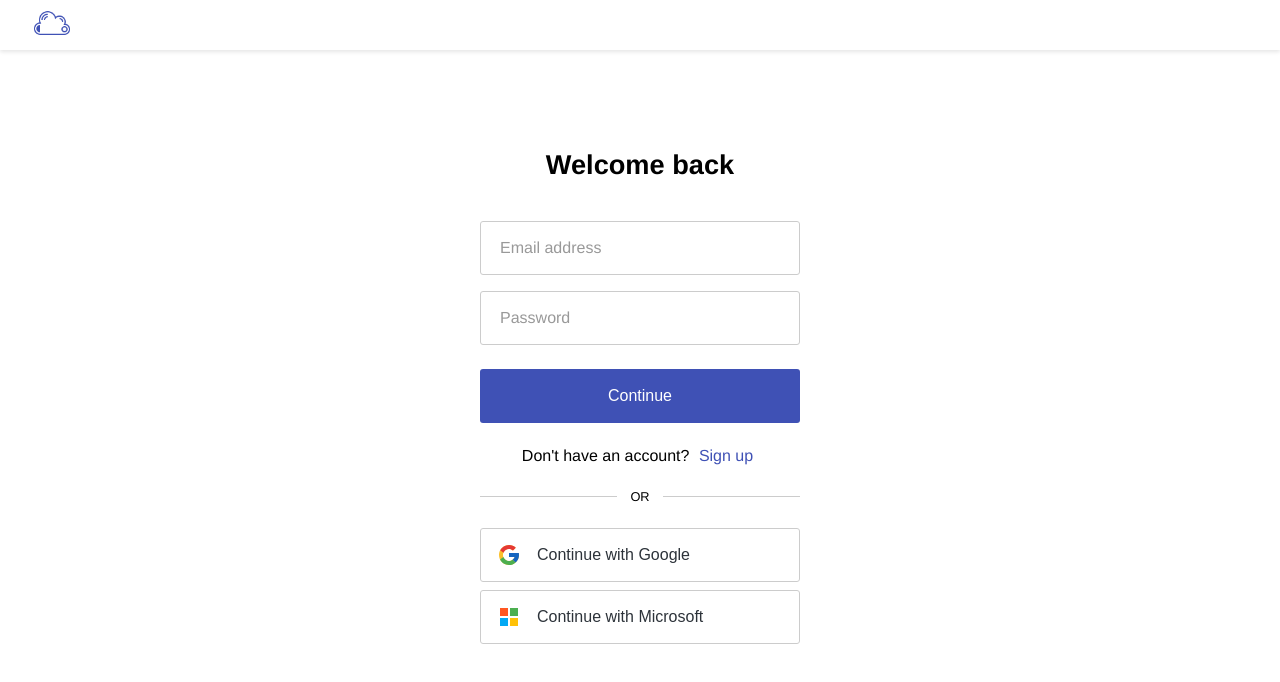
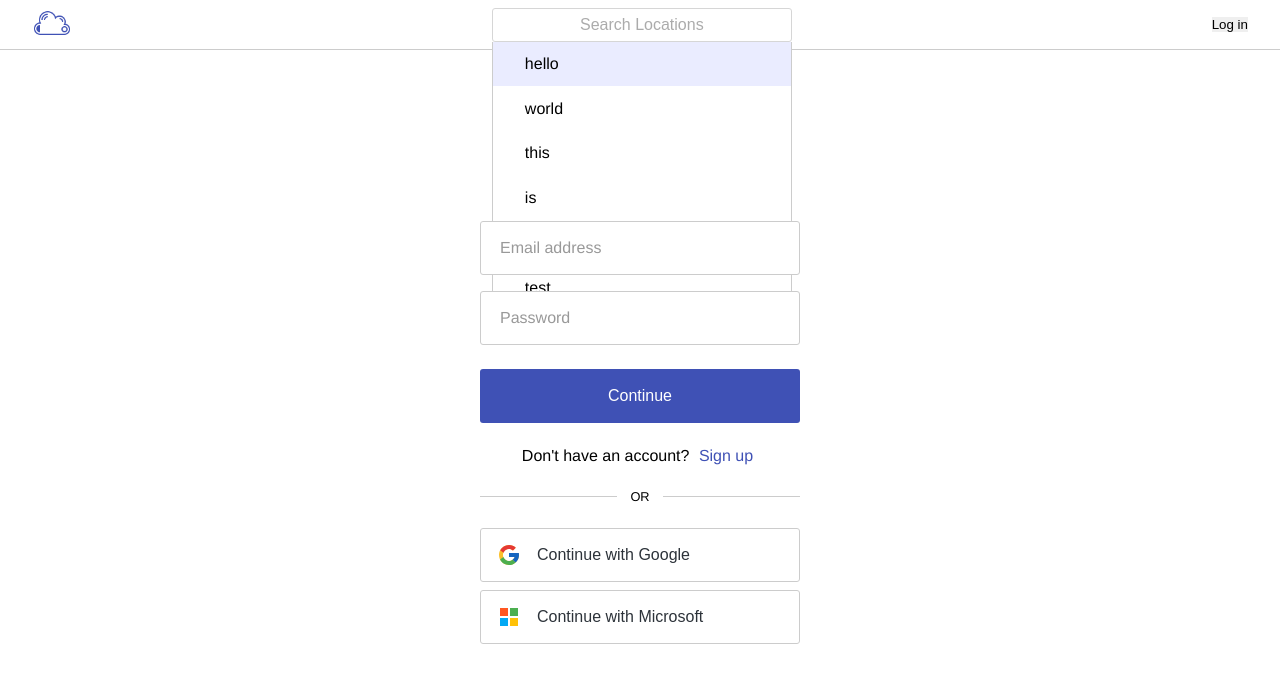
Before and after one commit to brandon-kong/weatherapp, a Vue app in the folder weather/: page /login in a window 1280 px wide. Shown: the top 682 px of the page. Built offline with nearby package versions, Linux system fonts and the light colour scheme; what vue3-google-login would draw is missing.

Commit message:
added searchbar

```diff
--- a/weather/src/components/Navbar/index.vue
+++ b/weather/src/components/Navbar/index.vue
@@ -1,12 +1,16 @@
 <template>
+    <div class="univ-nav">
         <nav class="nav-container">
             <div class="logo">
                 <router-link to="/">
                     <img draggable="false" class="logo-img" src="@/assets/imgs/logo-64.png" alt="logo">
                 </router-link>
             </div>
-        <button v-if="isAuthenticated" @click="logout">Logout</button>
+            <Searchbar />
+            <button v-show="isAuthenticated" @click="logout">Logout</button>
+            <button v-show="!isAuthenticated">Log in</button>
         </nav>
+    </div>
 </template>
 
 <style scoped>
@@ -20,7 +24,7 @@
     padding: 0 2rem;
     height: var(--navbar-height);
     background-color: #fff;
-    box-shadow: 0 2px 4px rgba(0, 0, 0, 0.1);
+    border-bottom: 1px solid #ccc;
 }
 
 .logo {
@@ -36,6 +40,7 @@
 
 <script>
 
+import Searchbar from '@/components/Searchbar'
 import { useAuthStore } from '@/stores/authStore'
 
 export default {
@@ -44,6 +49,10 @@ export default {
         return {
             isMenuOpen: false
         }
+    },
+
+    components: {
+        Searchbar
     },
     methods: {
         logout() {
--- /dev/null
+++ b/weather/src/components/Searchbar/index.vue
@@ -0,0 +1,127 @@
+<template>
+    <div class="">
+        <form class="searchbar-container" v-on:submit.stop.prevent="forceSearchResult">
+            <input class="searchbar autocomplete geoapify-autocomplete-input" type="text" placeholder="Search Locations"
+            v-model="search" @input="searchLocations"
+            @focus="focusIn"
+            @keydown.down="arrowDown"
+            @keydown.up="arrowUp"
+            @keydown.enter="onEnter"
+            name="search"
+            autocomplete="off"
+            />
+        </form>
+        <div class="search-container">
+            <ul class="search-list">
+                <li v-for="(result, i) in query" :key="i"
+                    :class="{ 'is-active': i === arrowIndex }"
+                    class="search-suggestion"
+                    @click="setResult(result)"
+                    @mouseover="setArrowIndex(i)"
+                    >
+                    {{ result }}
+                </li>
+            </ul>
+        </div>
+    </div>
+</template>
+
+<style scoped>
+
+.searchbar-container {
+    display: flex;
+    justify-content: center;
+    align-items: center;
+    flex-direction: column;
+}
+
+.searchbar {
+    width: 300px;
+    height: 1rem;
+    border: 1px solid #bbb;
+    border-radius: 3px;
+    padding: 1rem 2rem;
+    font-size: 1rem;
+    outline: none;
+    opacity: 0.6;
+    text-align: center;
+    transition: all 0.3s ease;
+}
+
+.searchbar:focus {
+    outline: none;
+    opacity: 1;
+
+    box-shadow: rgba(0, 0, 0, 0.12) 0px 1px 3px, rgba(0, 0, 0, 0.24) 0px 1px 2px;
+}
+
+.search-container {
+    color: black;
+    margin: auto;
+    width: 300px;
+    position: absolute;
+    background-color: #fff;
+}
+
+.search-list {
+    list-style: none;
+    border: 1px solid #ccc;
+    border-radius: 0px 0px 3px 3px;
+    border-top: none;
+}
+
+.search-suggestion {
+    height: 2rem;
+    width: 100%;
+    padding: 1.4rem 2rem;
+
+    display: flex;
+    align-items: center;
+    transition: all 0.2s ease;
+}
+
+.search-suggestion:hover {
+    background-color: #eee;
+    cursor: pointer;
+}
+
+.is-active {
+    background-color: var(--primary-color-background);
+}
+</style>
+<script>
+
+export default {
+    name: "SearchbarComponent",
+    data() {
+        return {
+            search: "",
+            query: [
+                'hello', 'world', 'this', 'is', 'a', 'test'
+            ],
+            arrowIndex: 0,
+        }
+    },
+
+    methods: {
+        arrowUp() {
+            if (this.arrowIndex == 0) {
+                this.arrowIndex = this.query.length - 1;
+            }
+            else {
+                this.arrowIndex--;
+            }
+        },
+
+        arrowDown() {
+            if (this.arrowIndex == this.query.length - 1) {
+                this.arrowIndex = 0;
+            }
+            else {
+                this.arrowIndex++;
+            }
+        },
+    }
+}
+
+</script>
--- a/weather/src/router/index.js
+++ b/weather/src/router/index.js
@@ -25,7 +25,8 @@ const routes = [
         name: 'Login',
         component: Login,
         meta: {
-            requiresAuth: false
+            requiresAuth: false,
+            title: 'Welcome back'
         }
     },
 
```
Lines whose indentation alone changed are shown as unchanged.
